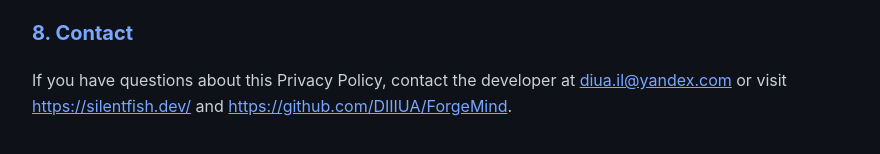
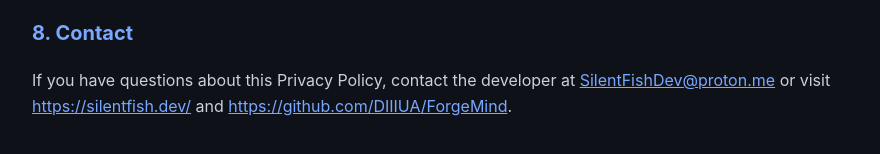
Before and after one commit to DIIIUA/ForgeMind, a plain HTML site: page docs/privacy.html in a window 1280 px wide. Shown: the part 1725-1879 px from the top of the page, without its empty margins (198-1078 px from the left). Drawn offline with Linux system fonts and the light colour scheme.

Commit message:
docs: update privacy policy contact email to SilentFishDev@proton.me

```diff
--- a/docs/privacy.html
+++ b/docs/privacy.html
@@ -69,7 +69,7 @@
     <p>ForgeMind is a technical productivity and developer tool not directed to children under 13 (or the minimum age required in your jurisdiction).</p>
 
     <h2>8. Contact</h2>
-    <p>If you have questions about this Privacy Policy, contact the developer at <a href="mailto:diua.il@yandex.com">diua.il@yandex.com</a> or visit <a href="https://silentfish.dev/">https://silentfish.dev/</a> and <a href="https://github.com/DIIIUA/ForgeMind">https://github.com/DIIIUA/ForgeMind</a>.</p>
+    <p>If you have questions about this Privacy Policy, contact the developer at <a href="mailto:SilentFishDev@proton.me">SilentFishDev@proton.me</a> or visit <a href="https://silentfish.dev/">https://silentfish.dev/</a> and <a href="https://github.com/DIIIUA/ForgeMind">https://github.com/DIIIUA/ForgeMind</a>.</p>
   </main>
 </body>
 </html>
```
